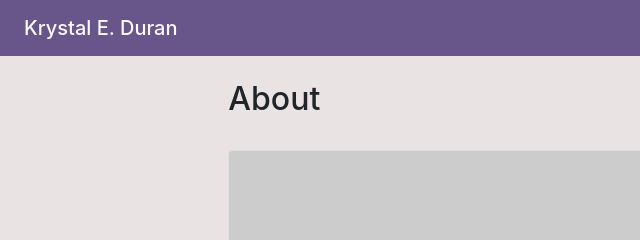
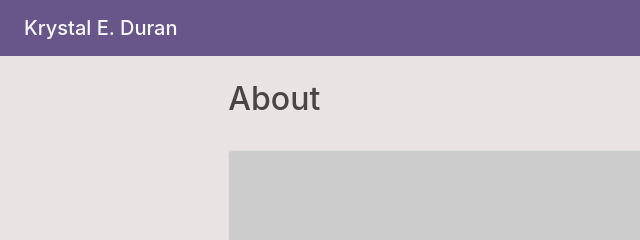
Before and after one commit to KEDuran/KEDuran.github.io, a plain HTML site: page index.html in a window 1280 px wide. Shown: the top 240 px of the page, 0-640 px from the left. Drawn offline with nearby package versions, Linux system fonts and the light colour scheme; placeholder pictures from the web are drawn by us.

Commit message:
modified font color for h2 tag

```diff
--- a/assets/css/style.css
+++ b/assets/css/style.css
@@ -8,11 +8,19 @@
 .main-bg {
 	background-color: rgb(233, 227, 227);
 }
+
+/* header selectors */
+h2 {
+	color: rgb(73, 69, 69);
+	font-style: initial;
+}
+
 /* container selectors */
 .container-column {
 	display: flex;
 	align-items: baseline;
 }
+
 .bottom-row {
 	margin-bottom: auto;
 }
```
Also changed, not shown: portfolio.html (+1 -0 lines).
